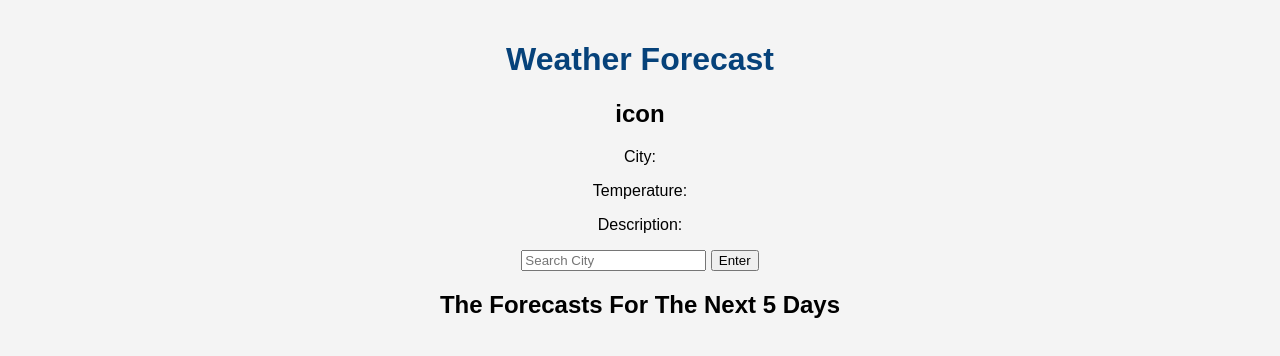
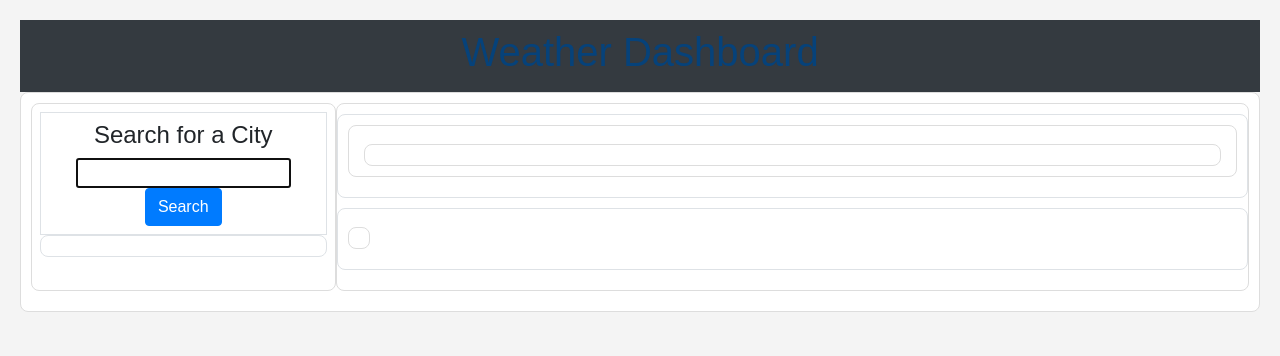
Before and after one commit to KDragonuv/Weather-Dashboard-Ali-Kocaman, a plain HTML site: page index.html in a window 1280 px wide. Drawn offline with nearby package versions, Linux system fonts and the light colour scheme; files that its build step writes are made by us from their sources; no server answers.

Commit message:
index with script source

```diff
--- a/index.html
+++ b/index.html
@@ -1,40 +1,43 @@
 <!DOCTYPE html>
 <html lang="en">
 <head>
-    <h1>Weather Forecast</h1>
     <meta charset="UTF-8">
     <meta name="viewport" content="width=device-width, initial-scale=1.0">
-
-    <link rel="stylesheet" href="assets/style/style.css">
+    <link rel="stylesheet" href="https://cdnjs.cloudflare.com/ajax/libs/twitter-bootstrap/4.3.1/css/bootstrap.min.css">
+    <link rel="stylesheet" href="./assets/css/style.css">
+    <title>Weather Dashboard</title>
 </head>
 <body>
-    <h2></h2>
-
-    <main id= "weatherData">
-
-        <h2 id="dateToday"></h2>
-        <h2 id="icon">icon</h2>
-        <p>City: <span id="City"></span></p>
-        <p>Temperature: <span id="Temperature"></span></p>
-        <p>Description: <span id="Description"></span></p>
-
-        <label id="searchCity">
-            <input type="text" name="" id="citySearch"
-            placeholder="Search City"/>
-            <button>Enter</button>
-        </label>
-
-        <section id="future">
-            <h2>The Forecasts For The Next 5 Days</h2>
-
-
-        </section>
-
+    <header class = "bg-dark text-white text-center p-2">
+        <h1>Weather Dashboard</h1>
+    </header>
+    <main class="container-fluid">
+        <div class = "row">
+            <div class="col-12 col-md-3 p-2 search-column">
+                <form class = "border p-2" id = "city-search-form">
+                    <h4>Search for a City</h2>
+                    <input id="city" type = "text" autofocus = "true" class = "form-input"/>
+                    <button class = "btn btn-primary" type = "submit">Search</button>
+                </form>
+                <div class = "past-search border" id = "past-search-buttons"></div>
+            </div>
+            <div class="col-12 col-md-9">
+                <div class = "row border selected-city" id = "current-forecast">
+                    <div class = "col-12">
+                        <h2 id="searched-city"></h2>
+                        <div id = "current-weather-container" class = "list-group"></div>
+                    </div>
+                </div>
+                <div class = "row border" id = "five-day-forecast">
+                        <h2 class= "col-12" id = "forecast"></h2>
+                        <div class = "d-flex" id = "fiveday-container"></div>
+                </div>
+            </div>
+        </div>
     </main>
-
-
-
-    <script src="./assets/java/java.js"></script>
-
+    <script src="https://cdnjs.cloudflare.com/ajax/libs/jquery/3.4.1/jquery.min.js"></script>
+    <script src="https://cdnjs.cloudflare.com/ajax/libs/twitter-bootstrap/4.3.1/js/bootstrap.min.js"></script>
+    <script src="https://cdnjs.cloudflare.com/ajax/libs/moment.js/2.27.0/moment.min.js"></script>
+    <script src="./assets/js/script.js"></script>
 </body>
 </html>
```
